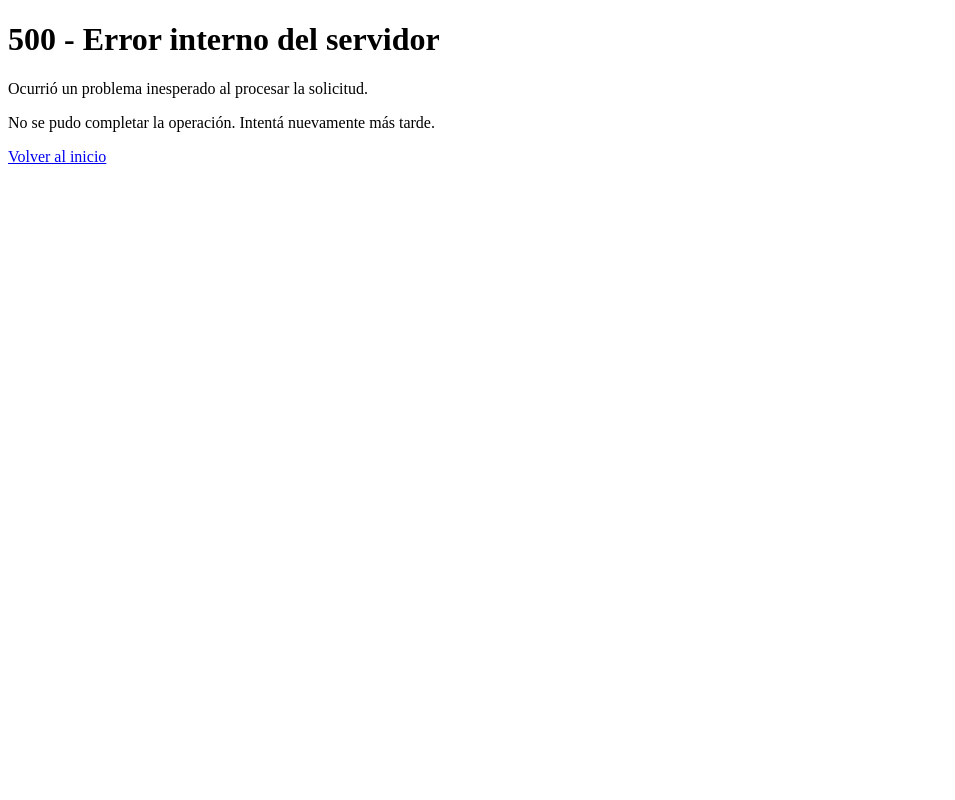
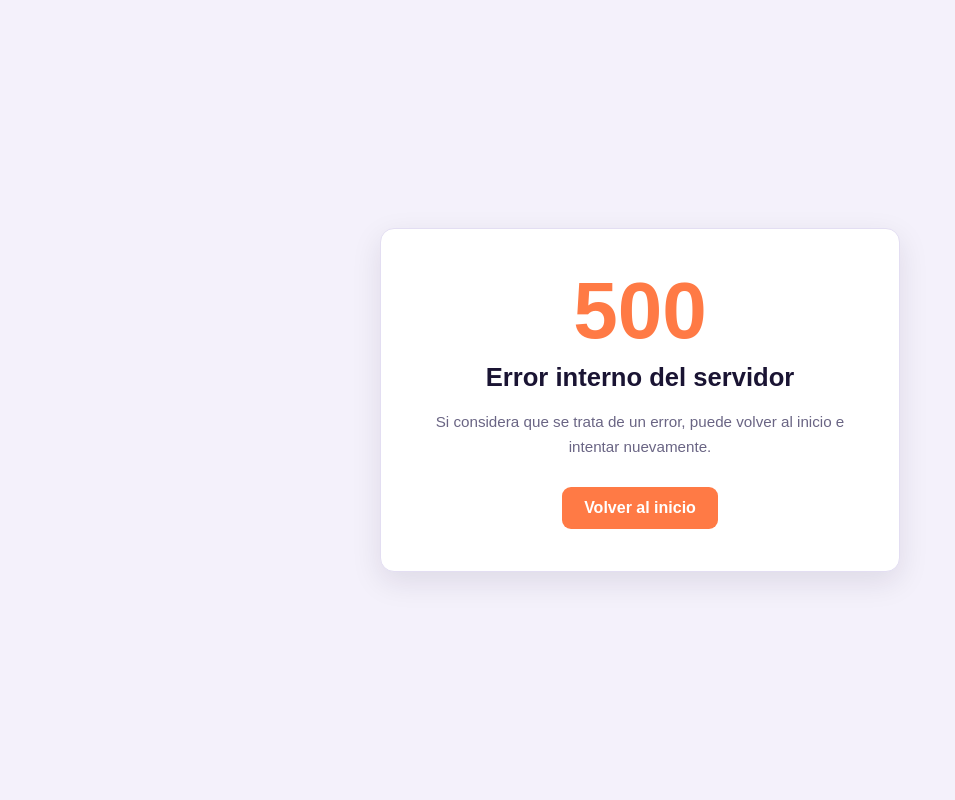
Before and after one commit to mariaalfarogonzalez69-sketch/Proyecto02_BlueTeam_EMYK, a Node project: template views/errores/500.ejs in a window 1280 px wide. Shown: the whole page, without its empty margins (0-955 px from the left). Run offline with Node 20 templates, Linux system fonts and the light colour scheme; the template is opened without the code that fills it, so the values that code supplies are empty; some libraries are stand-ins or nearby versions.

Commit message:
fix: centralizar manejo y visualizacion de errores

```diff
--- /dev/null
+++ b/public/css/errores.css
@@ -0,0 +1,76 @@
+body.error-pagina {
+    min-height: 100vh;
+    margin: 0;
+    padding: 24px;
+    box-sizing: border-box;
+    display: flex;
+    align-items: center;
+    justify-content: center;
+    background: var(--fondo, #f4f1fb);
+    color: var(--texto, #1f1b33);
+    font-family: Arial, sans-serif;
+}
+
+.error-contenedor {
+    width: 100%;
+    max-width: 520px;
+    padding: 42px 32px;
+    box-sizing: border-box;
+    text-align: center;
+    background: var(--tarjeta, #fff);
+    border: 1px solid var(--linea, #e3def2);
+    border-radius: var(--radio, 14px);
+    box-shadow: 0 10px 30px rgba(26, 20, 51, 0.10);
+}
+
+.error-codigo {
+    margin: 0 0 12px;
+    color: var(--acento, #ff7a45);
+    font-size: clamp(3.5rem, 10vw, 5rem);
+    font-weight: 800;
+    line-height: 1;
+}
+
+.error-contenedor h1 {
+    margin: 0 0 18px;
+    color: var(--noche, #1a1433);
+    font-size: 1.6rem;
+}
+
+.error-mensaje {
+    margin: 0 0 14px;
+    color: var(--suave, #6a6584);
+    line-height: 1.6;
+}
+
+.error-ayuda {
+    margin: 0 0 28px;
+    color: var(--suave, #6a6584);
+    line-height: 1.6;
+    font-size: 0.95rem;
+}
+
+.error-boton {
+    display: inline-block;
+    padding: 12px 22px;
+    border-radius: 9px;
+    background: var(--acento, #ff7a45);
+    color: #fff;
+    text-decoration: none;
+    font-weight: 700;
+    transition: background 0.2s ease;
+}
+
+.error-boton:hover {
+    background: var(--acento-oscuro, #e65f2b);
+}
+
+@media (max-width: 480px) {
+    .error-contenedor {
+        padding: 32px 20px;
+    }
+
+    .error-contenedor h1 {
+        font-size: 1.35rem;
+    }
+}
--- a/src/middleware/errorHandler.js
+++ b/src/middleware/errorHandler.js
@@ -6,7 +6,7 @@ const errorHandler = (err, req, res, next) => {
   }
 
   // Determinar el código de estado.
-  const status = [403, 404, 500].includes(err.status || err.statusCode)
+  const status = [400, 403, 404, 500].includes(err.status || err.statusCode)
     ? err.status || err.statusCode
     : 500;
 
@@ -15,6 +15,7 @@ const errorHandler = (err, req, res, next) => {
     403: "errores/403",
     404: "errores/404",
     500: "errores/500",
+    400: "errores/400",
   };
 
   // Mensajes seguros para el usuario.
@@ -22,6 +23,7 @@ const errorHandler = (err, req, res, next) => {
     403: "No tiene autorización para realizar esta operación.",
     404: "La página solicitada no existe o no está disponible.",
     500: "Ha ocurrido un error interno del servidor.",
+    400: "La solicitud contiene datos inválidos o no puede procesarse.",
   };
 
   // Registrar información técnica únicamente en el servidor.
@@ -33,7 +35,7 @@ const errorHandler = (err, req, res, next) => {
 
   // Mostrar la página correspondiente.
   res.status(status).render(paginas[status], {
-    mensaje: mensajes[status],
+    mensaje: err.publicMessage || mensajes[status],
   });
 };
 
--- a/src/middleware/requierePermiso.js
+++ b/src/middleware/requierePermiso.js
@@ -22,7 +22,9 @@ module.exports = function requierePermiso(permiso) {
                 console.error('No se pudo registrar el acceso denegado.');
             }
 
-            return res.status(403).render('errores/403');
+            return res.status(403).render('errores/403', {
+                mensaje: 'No tiene autorización para realizar esta operación.'
+            });
         }
 
         return next();
--- a/src/middleware/requiereRol.js
+++ b/src/middleware/requiereRol.js
@@ -22,7 +22,9 @@ module.exports = function requiereRol(...roles) {
                 console.error('No se pudo registrar el acceso denegado.');
             }
 
-            return res.status(403).render('errores/403');
+            return res.status(403).render('errores/403', {
+                mensaje: 'No tiene autorización para realizar esta operación.'
+            });
         }
 
         return next();
--- a/views/errores/500.ejs
+++ b/views/errores/500.ejs
@@ -1,13 +1,19 @@
 <!DOCTYPE html>
 <html lang="es">
 <head>
-  <meta charset="UTF-8">
-  <title>500 - Error interno</title>
+    <meta charset="UTF-8">
+    <meta name="viewport" content="width=device-width, initial-scale=1.0">
+    <title>500 - Error interno del servidor</title>
+    <link rel="stylesheet" href="/css/eventos-compras.css">
+    <link rel="stylesheet" href="/css/errores.css">
 </head>
-<body>
-  <h1>500 - Error interno del servidor</h1>
-  <p>Ocurrió un problema inesperado al procesar la solicitud.</p>
-  <p>No se pudo completar la operación. Intentá nuevamente más tarde.</p>
-  <p><a href="/">Volver al inicio</a></p>
+<body class="error-pagina">
+    <main class="error-contenedor">
+        <p class="error-codigo">500</p>
+        <h1>Error interno del servidor</h1>
+        <p class="error-mensaje"><%= mensaje %></p>
+        <p class="error-ayuda">Si considera que se trata de un error, puede volver al inicio e intentar nuevamente.</p>
+        <a class="error-boton" href="/">Volver al inicio</a>
+    </main>
 </body>
 </html>
```
Also changed, not shown: views/errores/400.ejs (added, +19 -0 lines), views/errores/403.ejs (+13 -7 lines), views/errores/404.ejs (+13 -6 lines).
